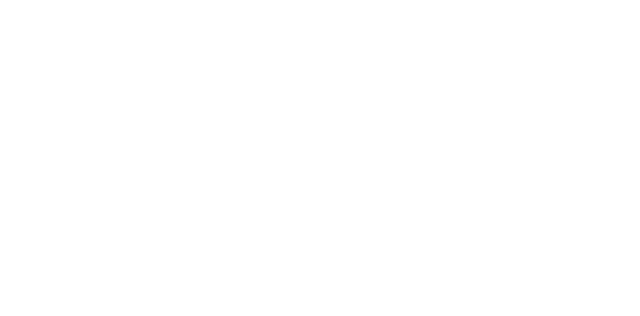
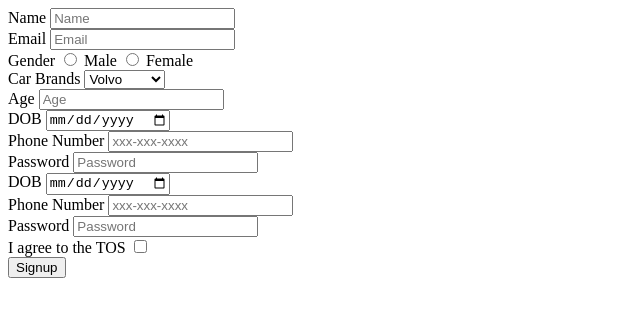
Before and after one commit to acciojob/signup-form-car-dhruvrastogi1999, a website: page main.html in a window 1280 px wide. Shown: the whole page, without its empty margins (0-640 px from the left). Drawn offline with Linux system fonts and the light colour scheme.

Commit message:
created a submission

```diff
--- a/main.html
+++ b/main.html
@@ -8,9 +8,54 @@
 
 <body>
 	<!-- the entire body must be written by student -->
+	<form action="signup-form-car.php" method="post">
+		<label for="name">Name</label>
+		<input type="text" id="name" name="name" placeholder="Name" required>
+		<br>
+		<label for="email">Email</label>
+		<input type="email" id="email" name="email" placeholder="Email" required>
+		<br>
+		<label>Gender</label>
+		<input type="radio" id="gender_m" name="gender" required>
+		<label for="gender_m">Male</label>
+		<input type="radio" id="gender_f" name="gender" required>
+		<label for="gender_f">Female</label>
+		<br>
+		<label for="cars">Car Brands</label>
+		<select name="cars" id="cars" required>
+		  <option value="volvo">Volvo</option>
+		  <option value="saab">Saab</option>
+		  <option value="mercedes">Mercedes</option>
+		  <option value="audi">Audi</option>
+		</select>
+		<br>
+		<label for="age">Age</label>
+		<input type="number" id="age" placeholder="Age" required>
+		<br>
+		<label for="dob">DOB</label>
+		<input type="date" id="dob" required>
+		<br>
+		<label for="tel">Phone Number</label>
+		<input type="tel" id="tel" placeholder="xxx-xxx-xxxx">
+		<br>
+		<label for="password">Password</label>
+		<input type="password" id="password" placeholder="Password" required>
+		<br>
+		<label for="dob">DOB</label>
+		<input type="date" id="dob" required>
+		<br>
+		<label for="tel">Phone Number</label>
+		<input type="tel" id="tel" placeholder="xxx-xxx-xxxx">
+		<br>
+		<label for="password">Password</label>
+		<input type="password" id="password" placeholder="Password" required>
+		<br>
+		<label for="tos">I agree to the TOS</label>
+		<input type="checkbox" id="tos" required>
+		<br>
+		<button type="submit">Signup</button>
+	</form>
     <script type="text/javascript" src="./script.js">
 </script>
-
 </body>
-
 </html>
```
